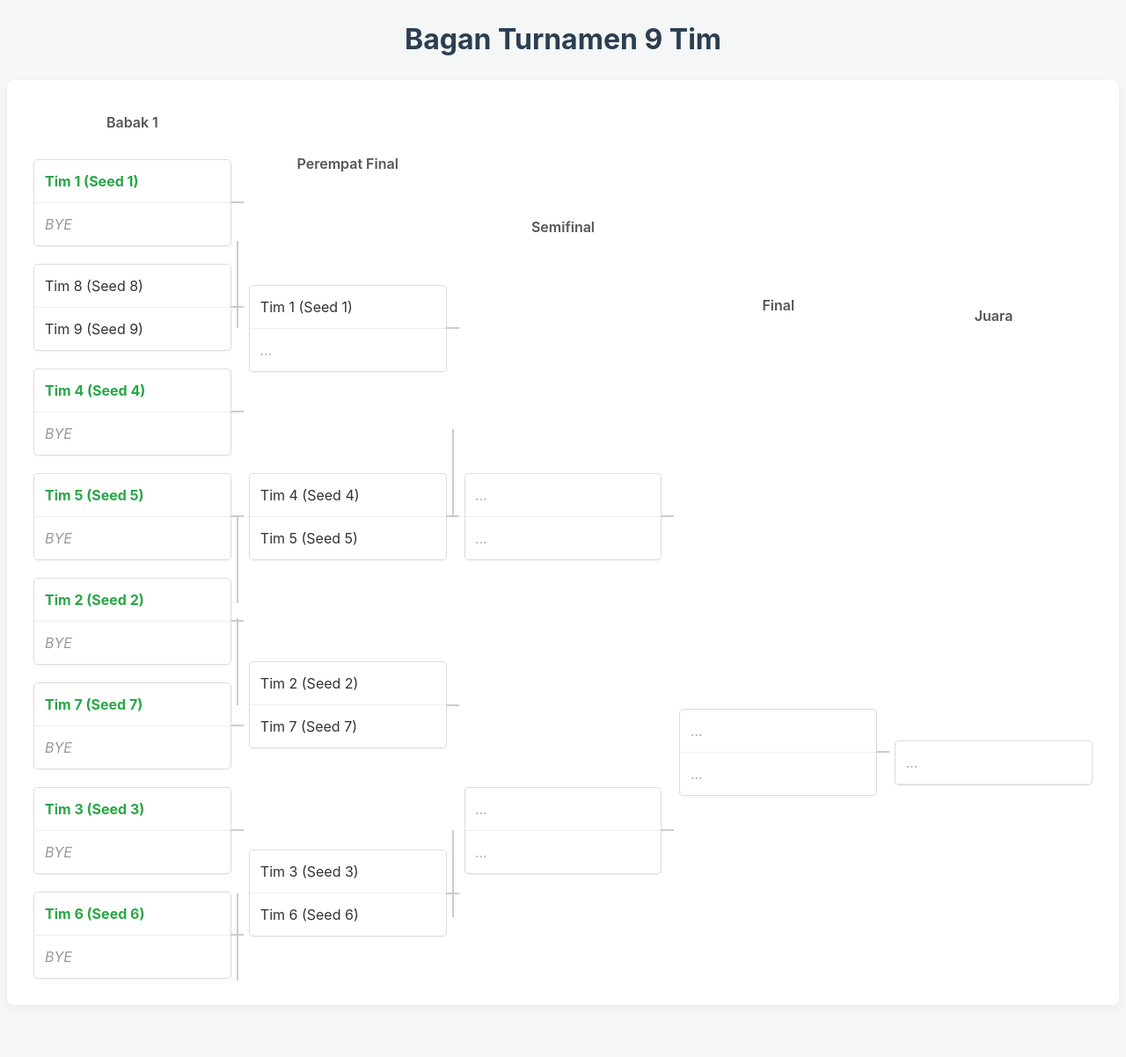
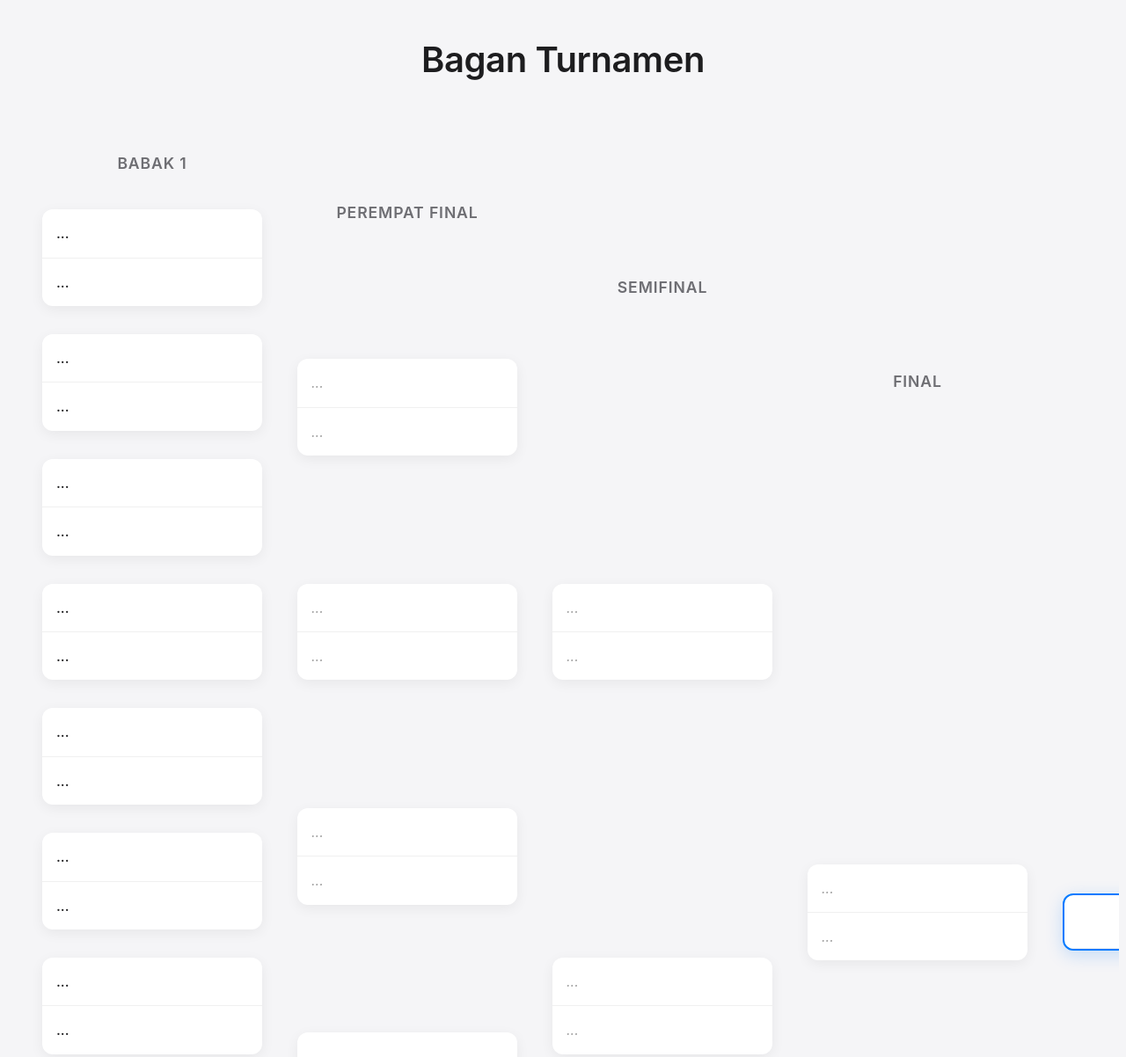
Before and after one commit to dartosugiarto/tournament, a plain HTML site: page index.html in a window 1280 px wide. Shown: the top 1202 px of the page at 88% size. Before the commit the page ends 1151 px from the top, so only its background shows below. Drawn offline with Linux system fonts and the light colour scheme; no server answers.

Commit message:
Update index.html

```diff
--- a/index.html
+++ b/index.html
@@ -5,131 +5,147 @@
     <meta name="viewport" content="width=device-width, initial-scale=1.0">
     <title>Bagan Turnamen 9 Tim</title>
     <style>
+        /* =========================================== */
+        /* ==     CSS MODERN (APPLE-INSPIRED)     == */
+        /* =========================================== */
+
+        :root {
+            --font-main: -apple-system, BlinkMacSystemFont, "Segoe UI", Roboto, "Helvetica Neue", Arial, sans-serif;
+            --bg-page: #f5f5f7;       /* Latar belakang abu-abu khas Apple */
+            --bg-card: #ffffff;       /* Kartu putih bersih */
+            --text-primary: #1d1d1f;  /* Teks hitam pekat (bukan #000) */
+            --text-secondary: #6e6e73; /* Teks abu-abu */
+            --border-color: #d2d2d7;   /* Border halus */
+            --accent-blue: #007aff;    /* Biru Apple */
+            --radius-card: 12px;      /* Sudut membulat */
+            --shadow-card: 0 4px 15px rgba(0, 0, 0, 0.06);
+        }
+
         /* 1. Global & Tata Letak */
         body {
-            font-family: -apple-system, BlinkMacSystemFont, "Segoe UI", Roboto, "Helvetica Neue", Arial, sans-serif;
-            background-color: #f4f7f6;
-            color: #333;
-            line-height: 1.5;
+            font-family: var(--font-main);
+            background-color: var(--bg-page);
+            color: var(--text-primary);
+            line-height: 1.4;
+            -webkit-font-smoothing: antialiased; /* Font lebih halus */
+            -moz-osx-font-smoothing: grayscale;
         }
 
         h1 {
             text-align: center;
-            color: #2c3e50;
+            font-size: 2.5rem; /* 40px */
+            font-weight: 600;
+            margin: 40px 0;
+            letter-spacing: -0.01em;
         }
 
-        /* * Kontainer utama bagan
-         * Menggunakan flexbox untuk menata 'round' secara horizontal
-         * overflow-x: auto membuatnya responsif di layar kecil (bisa di-scroll)
-        */
+        /* Kontainer utama bagan */
         .bracket-container {
             display: flex;
             overflow-x: auto;
             padding: 20px;
-            background: #ffffff;
-            border-radius: 8px;
-            box-shadow: 0 4px 12px rgba(0, 0, 0, 0.05);
+            /* Hapus latar belakang dari kontainer, biarkan kartu yang menonjol */
         }
 
-        /* * 'round' adalah kolom (misal: Babak 1, Perempat Final, dst.)
-         * flex: 1 membuatnya berbagi ruang secara merata
-         * justify-content: space-around adalah kunci untuk menyejajarkan pertandingan
-        */
+        /* 'round' adalah kolom */
         .round {
             flex: 1;
-            min-width: 220px; /* Lebar minimum untuk setiap kolom */
+            min-width: 250px; /* Lebar minimum lebih besar */
             display: flex;
             flex-direction: column;
-            justify-content: space-around; /* Menata pertandingan secara vertikal */
-            padding: 0 10px;
+            justify-content: space-around;
+            padding: 0 20px;
         }
 
         .round h3 {
-            font-size: 16px;
+            font-size: 1.1rem; /* 18px */
             font-weight: 600;
-            color: #555;
+            color: var(--text-primary);
             text-align: center;
-            margin-bottom: 20px;
+            margin-bottom: 24px;
+            text-transform: uppercase;
+            letter-spacing: 0.05em;
+            color: var(--text-secondary);
         }
 
-        /* 2. Pertandingan & Tim */
+        /* 2. Pertandingan & Tim (Kartu) */
 
-        /* * 'matchup' adalah kotak untuk 2 tim
-         * position: relative penting untuk garis konektor
-        */
+        /* 'matchup' adalah kartu untuk 2 tim */
         .matchup {
-            background: #fff;
-            border: 1px solid #ddd;
-            border-radius: 5px;
-            box-shadow: 0 1px 3px rgba(0, 0, 0, 0.05);
-            margin: 10px 0;
+            background: var(--bg-card);
+            border-radius: var(--radius-card);
+            box-shadow: var(--shadow-card);
+            margin: 16px 0;
             position: relative;
-            transition: transform 0.2s ease;
+            transition: transform 0.2s ease, box-shadow 0.2s ease;
+            overflow: hidden; /* Pastikan border-radius diterapkan */
         }
 
         /* 'team' adalah slot untuk satu tim */
         .team {
-            padding: 12px;
+            padding: 16px;
             cursor: pointer;
             transition: background-color 0.2s ease;
-            color: #333;
+            font-size: 1rem; /* 16px */
+            font-weight: 500;
         }
 
+        /* Garis pemisah antar tim di dalam kartu */
         .team:first-child {
-            border-bottom: 1px solid #eee;
+            border-bottom: 1px solid #f0f0f0; /* Garis sangat halus */
         }
 
         .team:hover:not(.placeholder):not(.bye) {
-            background-color: #f0f8ff; /* Biru muda saat hover */
+            background-color: #f0f0f8; /* Aksen hover sangat halus */
         }
 
         /* Status tim */
         .team.winner {
             font-weight: 700;
-            color: #28a745; /* Hijau */
+            color: var(--accent-blue); /* Biru aksen */
         }
 
         .team.placeholder {
-            color: #aaa;
+            color: #a0a0a0;
             font-style: italic;
             cursor: not-allowed;
+            font-weight: 400;
         }
 
         .team.bye {
-            color: #999;
-            font-style: italic;
+            color: var(--text-secondary);
+            font-style: normal;
             cursor: default;
+            background-color: #fafafa;
         }
 
-        /* 3. Garis Konektor Sederhana
-         * Menggunakan pseudo-element ::after dan ::before
-        */
+        /* 3. Garis Konektor Modern */
 
-        /* Garis horizontal keluar dari setiap pertandingan */
+        /* Garis horizontal keluar */
         .matchup::after {
             content: '';
             position: absolute;
             top: 50%;
-            right: -15px;
-            width: 15px; /* Panjang garis horizontal */
+            right: -20px; /* Sesuaikan dengan padding .round */
+            width: 20px;
             height: 2px;
-            background: #ccc;
+            background: var(--border-color);
             transform: translateY(-50%);
-            z-index: 1;
+            z-index: -1;
         }
 
-        /* Garis vertikal menghubungkan pertandingan */
+        /* Garis vertikal menghubungkan */
         .round:not(:first-child) .matchup::before {
             content: '';
             position: absolute;
-            left: -15px;
+            left: -20px; /* Sesuaikan dengan padding .round */
             width: 2px;
-            height: 102%; /* Sedikit lebih untuk overlap */
-            background: #ccc;
-            z-index: 1;
+            height: 102%;
+            background: var(--border-color);
+            z-index: -1;
         }
 
-        /* Sesuaikan garis vertikal untuk ganjil & genap */
+        /* Atur koneksi garis vertikal */
         .round:not(:first-child) .matchup:nth-child(odd)::before {
             top: 50%;
         }
@@ -138,53 +154,70 @@
             bottom: 50%;
         }
 
-        /* Hapus garis untuk babak final & juara */
-        .round.final .matchup::before,
+        /* 4. Styling Babak Final & Juara */
+
+        /* Hapus garis keluar dari Final */
+        .round.final .matchup::after {
+            display: none;
+        }
+
+        .round.winner .matchup {
+            border: 2px solid var(--accent-blue);
+            box-shadow: 0 5px 20px rgba(0, 122, 255, 0.2); /* Efek glow */
+        }
+
+        .round.winner .team {
+            text-align: center;
+            font-size: 1.25rem;
+            font-weight: 600;
+        }
+
         .round.winner .matchup::before,
         .round.winner .matchup::after {
             display: none;
         }
+
     </style>
 </head>
 <body>
 
-    <h1>Bagan Turnamen 9 Tim</h1>
+    <h1>Bagan Turnamen</h1>
 
     <div class="bracket-container">
 
         <div class="round">
             <h3>Babak 1</h3>
             <div class="matchup">
-                <div class="team" data-winner-target="qf-1-top">Tim 1 (Seed 1)</div>
-                <div class="team bye">BYE</div>
+                <div class="team" id="r1-1-top" data-winner-target="qf-1-top">...</div>
+                <div class="team" id="r1-1-bottom">...</div>
             </div>
             <div class="matchup">
-                <div class="team" data-winner-target="qf-1-bottom">Tim 8 (Seed 8)</div>
-                <div class="team" data-winner-target="qf-1-bottom">Tim 9 (Seed 9)</div>
+                <div class="team" id="r1-2-top" data-winner-target="qf-1-bottom">...</div>
+                <div class="team" id="r1-2-bottom" data-winner-target="qf-1-bottom">...</div>
             </div>
             <div class="matchup">
-                <div class="team" data-winner-target="qf-2-top">Tim 4 (Seed 4)</div>
-                <div class="team bye">BYE</div>
+                <div class="team" id="r1-3-top" data-winner-target="qf-2-top">...</div>
+                <div class="team" id="r1-3-bottom" data-winner-target="qf-2-top">...</div>
             </div>
             <div class="matchup">
-                <div class="team" data-winner-target="qf-2-bottom">Tim 5 (Seed 5)</div>
-                <div class="team bye">BYE</div>
+                <div class="team" id="r1-4-top" data-winner-target="qf-2-bottom">...</div>
+                <div class="team" id="r1-4-bottom" data-winner-target="qf-2-bottom">...</div>
             </div>
             <div class="matchup">
-                <div class="team" data-winner-target="qf-3-top">Tim 2 (Seed 2)</div>
-                <div class="team bye">BYE</div>
+                <div class="team" id="r1-5-top" data-winner-target="qf-3-top">...</div>
+                <div class="team" id="r1-5-bottom" data-winner-target="qf-3-top">...</div>
             </div>
             <div class="matchup">
-                <div class="team" data-winner-target="qf-3-bottom">Tim 7 (Seed 7)</div>
-                <div class="team bye">BYE</div>
+                <div class="team" id="r1-6-top" data-winner-target="qf-3-bottom">...</div>
+                <div class="team" id="r1-6-bottom" data-winner-target="qf-3-bottom">...</div>
             </div>
             <div class="matchup">
-                <div class="team" data-winner-target="qf-4-top">Tim 3 (Seed 3)</div>
-                <div class="team bye">BYE</div>
+                <div class="team" id="r1-7-top" data-winner-target="qf-4-top">...</div>
+                <div class="team" id="r1-7-bottom" data-winner-target="qf-4-top">...</div>
             </div>
             <div class="matchup">
-                <div class="team" data-winner-target="qf-4-bottom">Tim 6 (Seed 6)</div>
-                <div class="team bye">BYE</div>
+                <div class="team" id="r1-8-top" data-winner-target="qf-4-bottom">...</div>
+                <div class="team" id="r1-8-bottom" data-winner-target="qf-4-bottom">...</div>
             </div>
         </div>
 
@@ -234,73 +267,18 @@
                 <div class="team placeholder" id="w-1">...</div>
             </div>
         </div>
-
     </div>
 
     <script>
+        // !!! PENTING: GANTI DENGAN URL WEB APP ANDA !!!
+        const WEB_APP_URL = 'https://script.google.com/macros/s/xxxxxxxxx/exec';
+
         document.addEventListener('DOMContentLoaded', () => {
+            // 1. Muat data dari Google Sheet saat halaman dibuka
+            loadBracketData();
 
-            // 1. Fungsi untuk memajukan pemenang
-            function advanceWinner(winningTeam) {
-                const matchup = winningTeam.closest('.matchup');
-
-                // Simpan nama asli jika belum ada (untuk menghindari "...")
-                if (!winningTeam.dataset.teamName) {
-                    winningTeam.dataset.teamName = winningTeam.textContent;
-                }
-                const teamName = winningTeam.dataset.teamName;
-
-                // 1. Tandai sebagai pemenang di pertandingan saat ini
-                matchup.querySelectorAll('.team').forEach(t => t.classList.remove('winner'));
-                winningTeam.classList.add('winner');
-
-                // 2. Cari slot target di babak berikutnya
-                const targetId = winningTeam.dataset.winnerTarget;
-                if (targetId) {
-                    const targetSlot = document.getElementById(targetId);
-                    if (targetSlot) {
-                        // 3. Isi slot target dengan nama pemenang
-                        targetSlot.textContent = teamName;
-                        targetSlot.dataset.teamName = teamName; // Simpan nama untuk babak selanjutnya
-                        targetSlot.classList.remove('placeholder');
-
-                        // 4. Periksa apakah lawan di babak baru adalah 'BYE'
-                        checkAutoAdvance(targetSlot);
-                    }
-                }
-            }
-
-            // 2. Fungsi untuk memeriksa BYE di babak *berikutnya*
-            function checkAutoAdvance(filledSlot) {
-                const nextMatchup = filledSlot.closest('.matchup');
-
-                // Cari slot lawan di pertandingan yang sama
-                const opponentSlot = Array.from(nextMatchup.querySelectorAll('.team'))
-                                        .find(t => t.id !== filledSlot.id);
-
-                // Jika lawan adalah BYE, langsung majukan tim yang baru diisi
-                if (opponentSlot && opponentSlot.classList.contains('bye')) {
-                    // Beri sedikit jeda agar terlihat
-                    setTimeout(() => {
-                        advanceWinner(filledSlot);
-                    }, 50);
-                }
-            }
-
-            // 3. Otomatis majukan semua tim yang melawan 'BYE' saat halaman dimuat
-            document.querySelectorAll('.team.bye').forEach(byeSlot => {
-                const matchup = byeSlot.closest('.matchup');
-                const opponent = matchup.querySelector('.team:not(.bye)');
-
-                if (opponent) {
-                    // Langsung majukan lawan dari BYE
-                    advanceWinner(opponent);
-                }
-            });
-
-            // 4. Tambahkan event listener ke seluruh kontainer (Event Delegation)
+            // 2. Tambahkan event listener untuk klik
             document.querySelector('.bracket-container').addEventListener('click', (e) => {
-                // Hanya jalankan jika yang diklik adalah .team, dan bukan .placeholder atau .bye
                 if (e.target.classList.contains('team') &&
                     !e.target.classList.contains('placeholder') &&
                     !e.target.classList.contains('bye')) {
@@ -309,6 +287,134 @@
                 }
             });
         });
+
+        /**
+         * MEMBACA DATA (GET)
+         */
+        async function loadBracketData() {
+            try {
+                const response = await fetch(WEB_APP_URL);
+                if (!response.ok) throw new Error("Gagal mengambil data: " + response.statusText);
+
+                const data = await response.json();
+
+                // Isi setiap slot di HTML dengan data dari sheet
+                document.querySelectorAll('.team').forEach(slot => {
+                    const slotId = slot.id;
+                    if (slotId && data[slotId]) {
+                        const teamName = data[slotId];
+                        slot.textContent = teamName;
+                        slot.dataset.teamName = teamName;
+
+                        if (teamName !== '...' && teamName !== 'BYE') {
+                            slot.classList.remove('placeholder');
+                        }
+                        if (teamName === 'BYE') {
+                            slot.classList.add('bye');
+                            slot.classList.remove('placeholder');
+                        }
+                    }
+                });
+
+                // Otomatis majukan yang melawan BYE
+                autoAdvanceByes();
+
+            } catch (error) {
+                console.error('Gagal memuat data bagan:', error);
+                alert('Gagal memuat data. Periksa koneksi atau URL Apps Script.');
+            }
+        }
+
+        /**
+         * FUNGSI LOGIKA INTI
+         */
+        async function advanceWinner(winningTeam) {
+            const matchup = winningTeam.closest('.matchup');
+            // Pastikan nama asli yang disimpan, bukan "..."
+            if (!winningTeam.dataset.teamName) {
+                winningTeam.dataset.teamName = winningTeam.textContent;
+            }
+            const teamName = winningTeam.dataset.teamName;
+
+            // 1. Update visual di frontend
+            matchup.querySelectorAll('.team').forEach(t => t.classList.remove('winner'));
+            winningTeam.classList.add('winner');
+
+            // 2. Cari slot target
+            const targetId = winningTeam.dataset.winnerTarget;
+            if (targetId) {
+                const targetSlot = document.getElementById(targetId);
+                if (targetSlot) {
+                    // Update visual slot target
+                    targetSlot.textContent = teamName;
+                    targetSlot.dataset.teamName = teamName;
+                    targetSlot.classList.remove('placeholder');
+
+                    // 3. KIRIM DATA KE GOOGLE SHEET (POST)
+                    await saveToSheet(targetId, teamName);
+
+                    // 4. Periksa BYE di babak baru (setelah save)
+                    checkAutoAdvance(targetSlot);
+                }
+            }
+        }
+
+        /**
+         * MENULIS DATA (POST)
+         */
+        async function saveToSheet(slotId, teamName) {
+            try {
+                await fetch(WEB_APP_URL, {
+                    method: 'POST',
+                    mode: 'no-cors', // Apps Script POST seringkali butuh 'no-cors'
+                    headers: {
+                        'Content-Type': 'application/json',
+                    },
+                    body: JSON.stringify({ slotId: slotId, teamName: teamName }),
+                });
+                console.log('Data disimpan:', slotId, teamName);
+
+            } catch (error) {
+                console.error('Gagal menyimpan data:', error);
+                // Kita tidak bisa tahu errornya karena 'no-cors',
+                // tapi kita bisa peringatkan user
+            }
+        }
+
+        // --- FUNGSI HELPER ---
+
+        function autoAdvanceByes() {
+            document.querySelectorAll('.team.bye').forEach(byeSlot => {
+                const matchup = byeSlot.closest('.matchup');
+                const opponent = matchup.querySelector('.team:not(.bye)');
+
+                if (opponent && !opponent.classList.contains('placeholder')) {
+                    const targetId = opponent.dataset.winnerTarget;
+                    const targetSlot = document.getElementById(targetId);
+
+                    // Cek jika target MASIH placeholder, baru majukan
+                    if (targetSlot && targetSlot.classList.contains('placeholder')) {
+                         setTimeout(() => advanceWinner(opponent), 50);
+                    }
+                }
+            });
+        }
+
+        function checkAutoAdvance(filledSlot) {
+            const nextMatchup = filledSlot.closest('.matchup');
+            const opponentSlot = Array.from(nextMatchup.querySelectorAll('.team'))
+                                        .find(t => t.id !== filledSlot.id);
+
+            if (opponentSlot && opponentSlot.classList.contains('bye')) {
+                // Cek jika target MASIH placeholder, baru majukan
+                const targetId = filledSlot.dataset.winnerTarget;
+                const targetSlot = document.getElementById(targetId);
+
+                if (targetSlot && targetSlot.classList.contains('placeholder')) {
+                    setTimeout(() => advanceWinner(filledSlot), 50);
+                }
+            }
+        }
     </script>
 
 </body>
```
